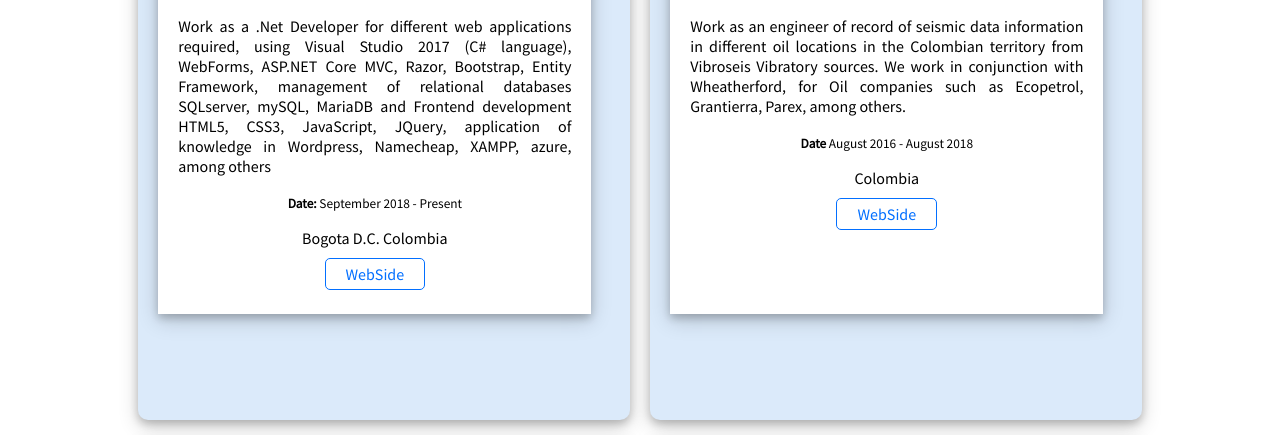
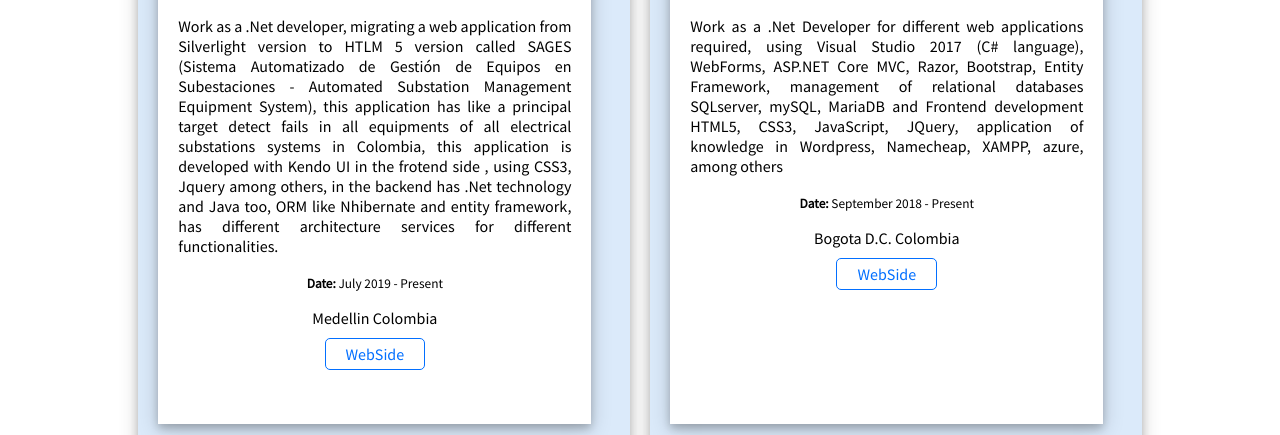
Before and after one commit to Cristhian8816/Portfolio-Cristhian-Lizcano, a plain HTML site: page experience.html in a window 1280 px wide. Shown: the part 431-866 px from the top of the page. Drawn offline with Linux system fonts and the light colour scheme.

Commit message:
Adding MVM experience and SAGES projetc

```diff
--- a/css/estilos.css
+++ b/css/estilos.css
@@ -292,7 +292,7 @@ figure {
 .event {
     margin: 1%;
     width: 48%;
-    height: 680px;
+    height: 780px;
     flex-shrink: 0;
     border-radius:10px;
     overflow: hidden;
@@ -329,6 +329,16 @@ figure {
 .event.ativa {
     height: 850px;
 }
+
+.event.mvm {
+    height: 800px;
+}
+
+.event_Detail.mvm {
+    width: 80%;
+    height: 450px;
+}
+
 .event_Detail.ativa {
     width: 80%;
     height: 520px;
--- a/experience.html
+++ b/experience.html
@@ -44,11 +44,27 @@
 
     <section id="experiencia" class="event_List">
             <div class="container">
-                <article class="event">
+                    <article class="event mvm">
+                            <figure class="event_Imagecontainer">
+                                <img class="event_Image mvm" src="images/mvm.png" width="400" height="250" alt="imagen mouba" />
+                            </figure>
+                            <div class="event_Detail mvm">
+                                <h3 class="event_Title">MVM Software Engineering</h3>
+                                <p class="event_Description"> Work as a .Net developer, migrating a web application from Silverlight version to HTLM 5 version
+                                    called SAGES (Sistema Automatizado de Gestión de Equipos en Subestaciones - Automated Substation Management Equipment System),
+                                    this application has like a principal target detect fails in all equipments of all electrical substations systems in Colombia,
+                                    this application is developed  with Kendo UI in the frotend side , using CSS3, Jquery among others, in the backend has .Net technology
+                                    and Java too, ORM like Nhibernate and entity framework, has different architecture services for different functionalities.</p>
+                                <p class="event_Date"><small><strong>Date:</strong> July 2019 - Present</small></p>
+                                <p class="event_Lugar">Medellin Colombia</p>
+                                <p class="event_Url"><a href="http://www.mvm.com.co/" target="_blank">WebSide</a></p>
+                            </div>
+                        </article>
+                <article class="event mvm">
                     <figure class="event_Imagecontainer">
                         <img class="event_Image mouba" src="images/mouba.png" width="400" height="250" alt="imagen mouba" />
                     </figure>
-                    <div class="event_Detail">
+                    <div class="event_Detail mvm">
                         <h3 class="event_Title">Mouba</h3>
                         <p class="event_Description"> Work as a .Net Developer for different web applications required,
                             using Visual Studio 2017 (C# language), WebForms, ASP.NET Core MVC, Razor, Bootstrap, Entity Framework, management of relational databases
@@ -73,12 +89,12 @@
                         <p class="event_Url"><a href="http://petroseismicservices.com/www/" target="_blank">WebSide</a></p>
                     </div>
                 </article>
-                <article class="event ativa">
+                <article class="event">
                     <figure class="event_Imagecontainer">
                         <img class="event_Image" src="images/Controltotal.jpg" width="400" height="250"
                             alt="imagen control total" />
                     </figure>
-                    <div class="event_Detail ativa" >
+                    <div class="event_Detail" >
                         <h3 class="event_Title">ControlTotal</h3>
                         <p class="event_Description">Performance in the development, planning and construction of control cabinets for the automation of various industrial projects
                             required by different companies in the Peruvian mining sector. Control Total is a company with 200 employees recognized in southern Peru, providing automation
```
Also changed, not shown: portfolio.html (+19 -2 lines), images/SAGES.PNG (added), images/mvm.png (added).
